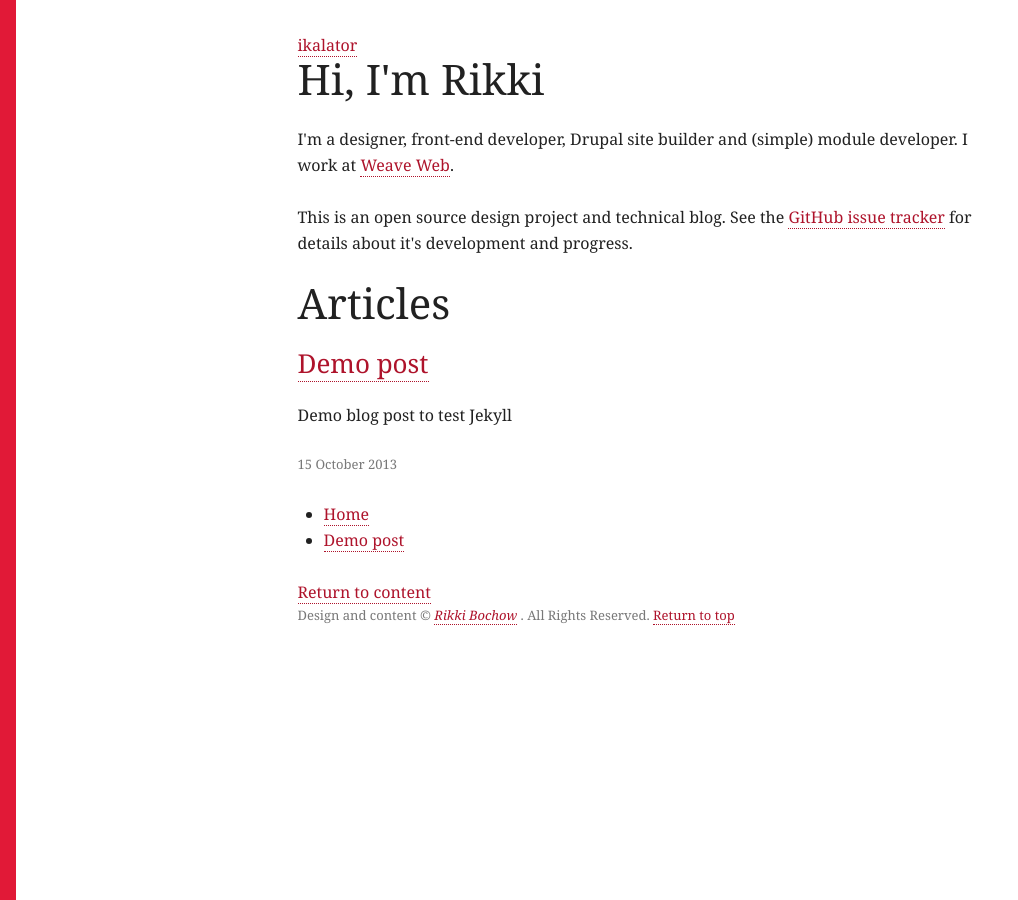
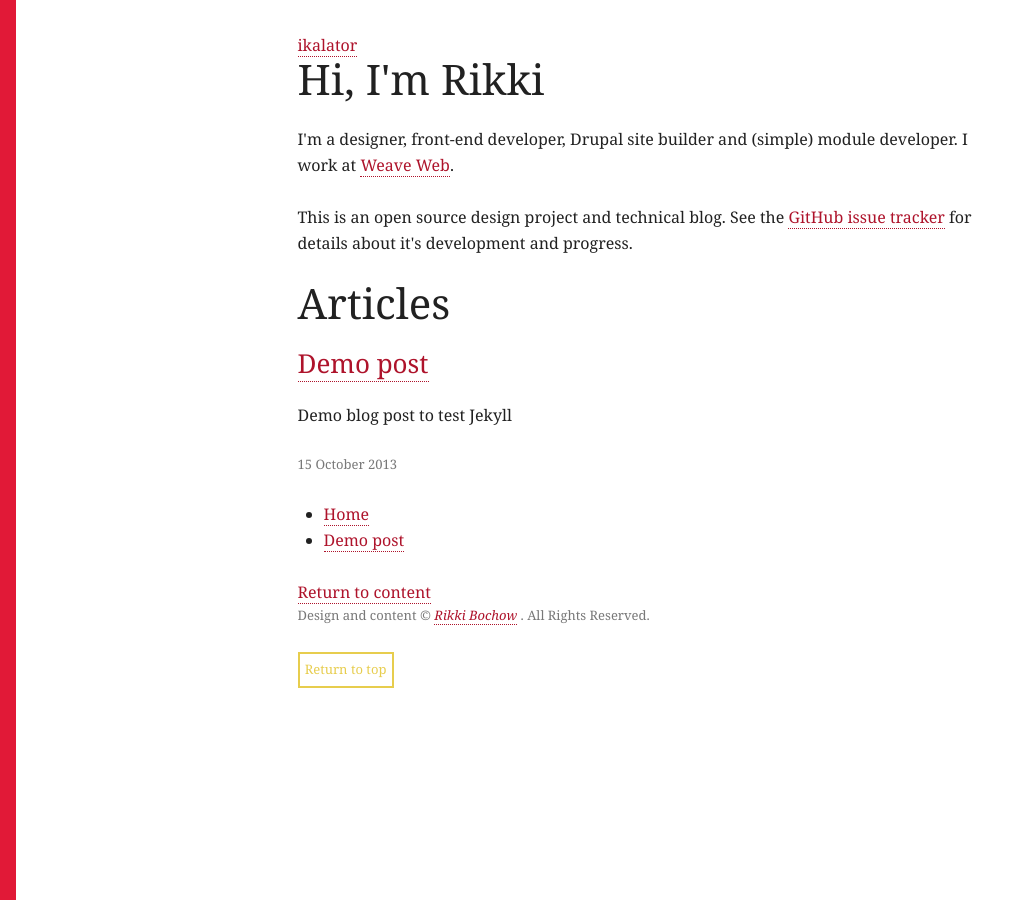
Before and after one commit to rikki-iki/rikki-iki.github.io, a Jekyll site: the page built from index.html, in a window 1280 px wide. Shown: the whole page, without its empty margins (0-1018 px from the left). Built offline with Jekyll 4.4.1, drawn with Linux system fonts in a browser that asks for light colours; Markdown is read by kramdown in place of the engine named in the settings; the list of posts is cut into pages by our own code.

Commit message:
styling 'return to top' link

```diff
--- a/_includes/footer.html
+++ b/_includes/footer.html
@@ -4,5 +4,5 @@
         <i itemprop="name"><a href="http://twitter.com/rikki_iki" itemprop="url" rel="me">Rikki Bochow</a></i>
       </span>.
       All Rights Reserved.
-      <a href="#ikalator">Return to top</a>
     </p>
+    <a href="#ikalator" class="top-btn">Return to top</a>
--- a/css/ikalator.css
+++ b/css/ikalator.css
@@ -402,6 +402,18 @@ footer {
 .nav-btn i:last-child {
   margin-bottom: 0;
 }
+
+.top-btn {
+  display: inline-block;
+  vertical-align: middle;
+  color: #E7CD4D;
+  border: 2px solid #E7CD4D;
+  padding: 0.4em;
+}
+.top-btn:hover,
+.top-btn:focus {
+  color: hsl(351,80%,48%);
+  border-color: hsl(351,80%,48%);
 }
 /*------------------------------------*\
    print
```
